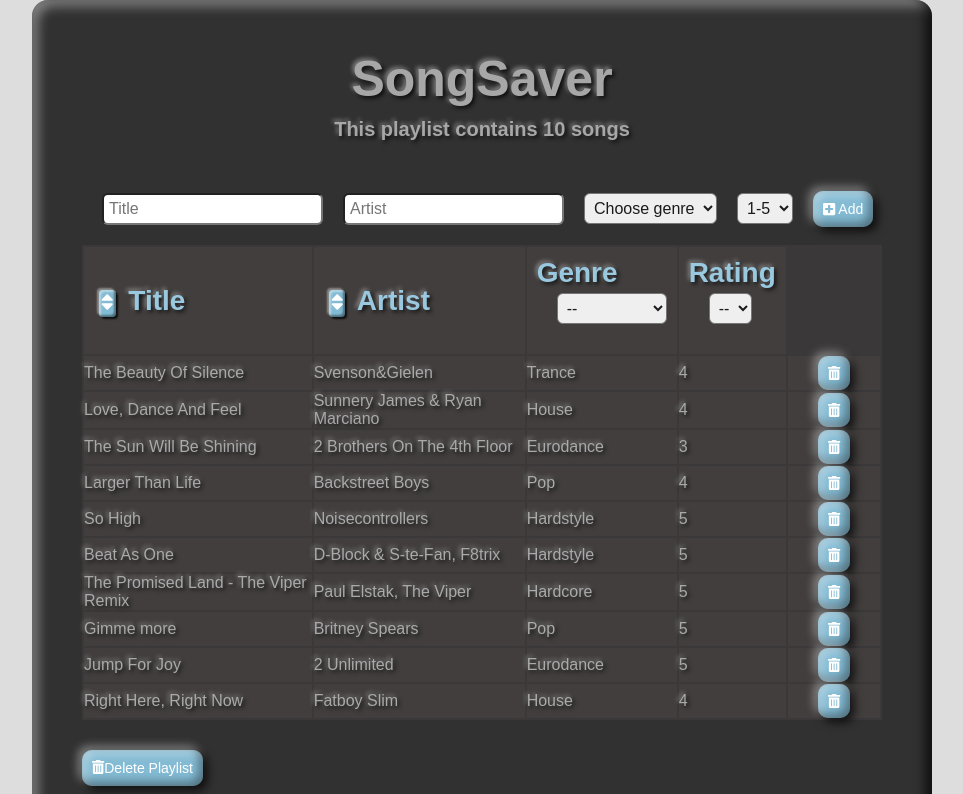
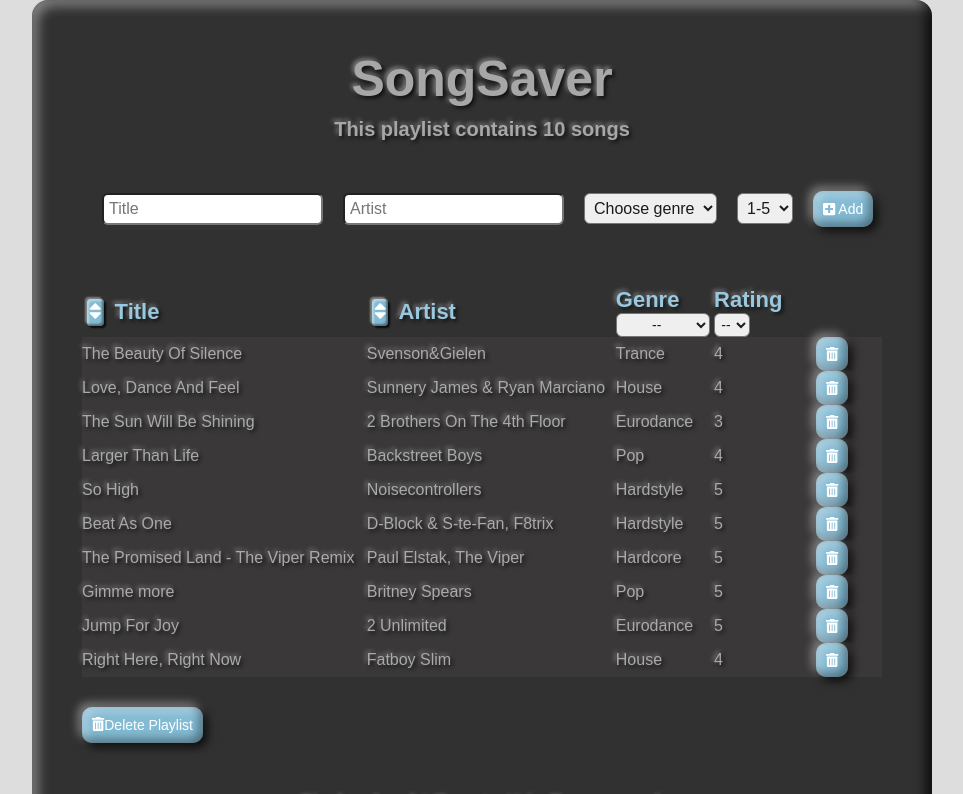
Before and after one commit to Yrmee/my-songsaver-app, a React (Create React App) app: page / in a window 1280 px wide. Shown: the top 794 px of the page, without its empty margins (158-1121 px from the left). Built offline with nearby package versions, Linux system fonts and the light colour scheme.

Commit message:
semi-final commit

```diff
--- a/src/App.js
+++ b/src/App.js
@@ -1,11 +1,11 @@
 import React from 'react';
+
 import { SongProvider } from './SongContext';
+
 import Header from './Components/AppComponents/Header';
 import Footer from './Components/AppComponents/Footer';
 import SongList from './Components/SongComponents/SongList';
 import SongForm from './Components/SongComponents/SongForm';
-
-
 
 function App() {
   return (
--- a/src/Components/SongComponents/SongForm.js
+++ b/src/Components/SongComponents/SongForm.js
@@ -32,7 +32,12 @@ const SongForm = () => {
         e.preventDefault();
 
         if (title === "") {
-            alert('field empty');
+            alert('Title field empty');
+            return;
+        }
+
+        if (artist === "") {
+            alert('Artist field empty');
             return;
         }
 
@@ -45,6 +50,9 @@ const SongForm = () => {
             }]);
 
         setTitle("");
+        setArtist("");
+        setGenre("");
+        setRating("");
     }
 
     return (
--- a/src/Components/SongComponents/SongItem.js
+++ b/src/Components/SongComponents/SongItem.js
@@ -1,12 +1,12 @@
 import React from 'react';
-//import {SongContext} from '../../SongContext';
+
 import { FontAwesomeIcon } from '@fortawesome/react-fontawesome';
 import { faTrashAlt } from '@fortawesome/free-solid-svg-icons';
 
 const SongItem = ({id, title, artist, genre, rating, deleteSong}) => {
 
+    return(
 
-    return(
         <tr className="songItem" key={id} id={id} >
 
             <td> {title || " "} </td>
--- a/src/Components/SongComponents/SongList.js
+++ b/src/Components/SongComponents/SongList.js
@@ -1,5 +1,4 @@
-import React, { useState, useContext } from 'react';
-
+import React, { useState, useEffect, useContext } from 'react';
 import SongItem from './SongItem';
 import {SongContext} from '../../SongContext';
 
@@ -11,8 +10,10 @@ const SongList = () => {
 
     const [songs, setSongs] = useContext(SongContext);
 
+
     // Sort Title and Artist Alphabetic
     const [order, setOrder] = useState("ASC");
+
     const sorting = (col) => {
         if (order === "ASC") {
             const sorted = [...songs].sort((a, b) =>
@@ -30,31 +31,34 @@ const SongList = () => {
         }
     }
 
-    // Filter By Genre
-    const handlefilterByGenre = (e) => {
+    // Function Filter Genre and Rating
+    const [filteredGenre, setFilteredGenre] = useState(null);
+    const [filteredRating, setFilteredRating] = useState(null);
 
-        let currentGenre = e.target.value;
+    useEffect(() => {
+        filter();
+    }, [filteredGenre, filteredRating])
 
-        const updateGenreState = songs.map((song) => {
-            song.hidden = ! song.genre.toLowerCase().includes(currentGenre.toLowerCase())
+    const filter = () => {
+        const updateState = songs.map( (song) => {
+            const filterRating = filteredRating ? song.rating.includes(filteredRating) : true;
+            const filterGenre = filteredGenre ? song.genre.toLowerCase().includes(filteredGenre.toLowerCase()) : true;
+
+            song.hidden = ! (filterGenre && filterRating);
             return song;
         });
 
-        setSongs(updateGenreState)
+        setSongs(updateState)
     }
 
+    // Filter By Genre
+    const handlefilterByGenre = (e) => {
+        setFilteredGenre(e.target.value);
+    }
 
     // Filter by Rating
     const handlefilterByRating = (e) => {
-
-        let currentRating = e.target.value;
-
-        const updateRatingState = songs.map((song) => {
-            song.hidden = ! song.rating.toLowerCase().includes(currentRating.toLowerCase())
-            return song;
-        });
-
-        setSongs(updateRatingState)
+        setFilteredRating(e.target.value);
     }
 
     // Delete Single Song from Playlist
@@ -81,7 +85,6 @@ const SongList = () => {
         />
     ));
 
-
     return (
     <div>
 
@@ -92,27 +95,19 @@ const SongList = () => {
                 <thead className="playlist-song--header">
                     <tr>
                     <th className="song-row__item">
-                        <button
-                            className="btn-title"
-                            onClick={() => sorting("title")}>
+                        <button className="btn-sort" onClick={() => sorting("title")}>
                             <FontAwesomeIcon icon={faSort} />
                         </button> Title
                         </th>
 
                         <th className="song-row__item">
-                        <button
-                            className="btn-title"
-                            onClick={() => sorting("artist")}>
-                            <FontAwesomeIcon icon={faSort} />
-                        </button> Artist
+                            <button className="btn-sort" onClick={() => sorting("artist")}>
+                                <FontAwesomeIcon icon={faSort} />
+                            </button> Artist
                         </th>
 
                         <th className="song-row__item">Genre
-                        <br></br>
-                            <select
-                                className="inputForm"
-                                onChange={handlefilterByGenre}
-                            >
+                            <select className="inputFilterGenre" onChange={handlefilterByGenre}>
                                 <option value="">--</option>
                                 <option value="Pop"> Pop </option>
                                 <option value="Trance"> Trance </option>
@@ -122,15 +117,11 @@ const SongList = () => {
                                 <option value="Rock"> Rock </option>
                                 <option value="House"> House </option>
                                 <option value="Other"> Other </option>
-
                             </select>
                         </th>
 
-                        <th className="song-row__item">Rating
-                        <br></br>
-                            <select className="inputForm-rating"
-                                onChange={handlefilterByRating}
-                            >
+                        <th className="song-row__item"> Rating
+                            <select className="inputFilterRating" onChange={handlefilterByRating}>
                                 <option value="">--</option>
                                 <option value= "1"> 1 </option>
                                 <option value= "2"> 2 </option>
--- a/src/SongContext.js
+++ b/src/SongContext.js
@@ -17,8 +17,6 @@ export const SongProvider = (props) => {
             {id: 10, title: "Right Here, Right Now", artist: "Fatboy Slim", genre: "House", rating:"4"}
     ]);
 
-
-
     return(
         <SongContext.Provider value={[songs, setSongs]}>
             {props.children}
--- a/src/index.css
+++ b/src/index.css
@@ -21,26 +21,6 @@ body {
         inset 6px 6px 12px rgba(255, 255, 255, 0.4);
 }
 
-.playlist {
-    margin-bottom: 50px;
-}
-
-.playlist-table {
-    width: 100%;
-    background-color: #ac939311;
-}
-
-.song-row__item {
-    background-color: #ac939311;
-    padding: 10px;
-}
-
-.song-row__title {
-    background-color: #ac939311;
-    padding: 10px;
-
-}
-
 h1 {
     color: rgb(167, 167, 167);
     font-size: 50px;
@@ -61,13 +41,21 @@ h3 {
     margin-bottom: 50px;
 }
 
-.playlist-song--header {
+.playlist {
+    margin-bottom: 50px;
+}
+
+.playlist-table {
+    border-collapse: collapse;
+}
+
+.song-row__item {
     color: #99c8df;
-    font-size: 28px;
+    font-size: 22px;
     text-shadow:
         2px 2px 4px rgba(0, 0, 0, 0.8),
         -2px -2px 4px rgba(255, 255, 255, 0.4);
-    text-align: left;
+    text-align: justify;
 }
 
 .songItem {
@@ -85,6 +73,7 @@ h3 {
     color: rgba(218, 218, 218, 0.89);
     font-size: 18px;
     text-align: left;
+    margin-bottom: 60px;
 }
 
 .inputForm {
@@ -94,21 +83,28 @@ h3 {
     text-align: left;
     padding: 5px;
     margin-left: 20px;
-    margin-bottom: 20px;
 }
 
-.inputForm-rating {
+.inputFilterRating {
+    display: flex;
     border-radius: 6px;
     color: rgba(0, 0, 0, 0.89);
-    font-size: 16px;
-    text-align: left;
-    padding: 5px;
-    margin-left: 20px;
-    margin-bottom: 20px;
+    font-size: 14px;
+    text-align: center;
+    padding: 2px;
+}
+
+.inputFilterGenre {
+    display: flex;
+    border-radius: 6px;
+    color: rgba(0, 0, 0, 0.89);
+    font-size: 14px;
+    text-align: center;
+    padding: 2px;
 }
 
 
-.btn-title {
+.btn-sort {
     margin: 0 5px;
     padding: 2px;
     border-radius: 4px;
```
